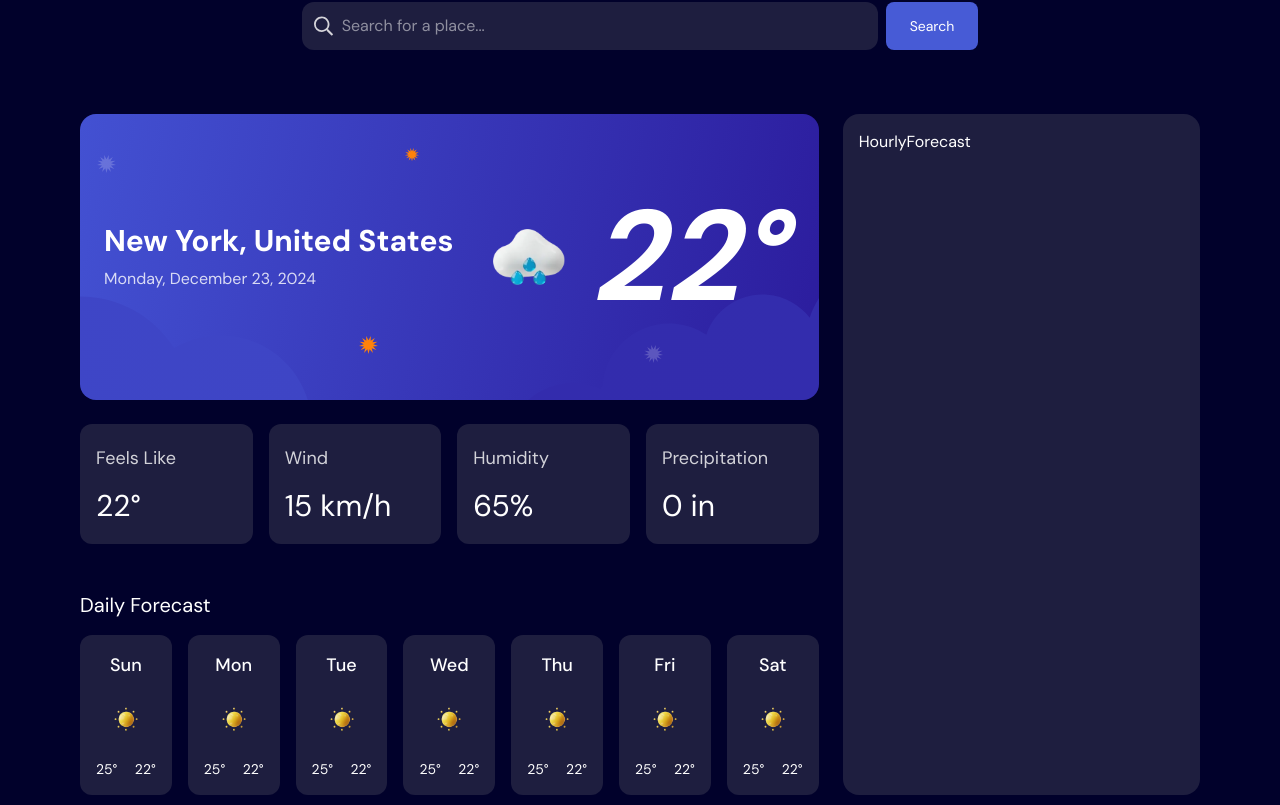
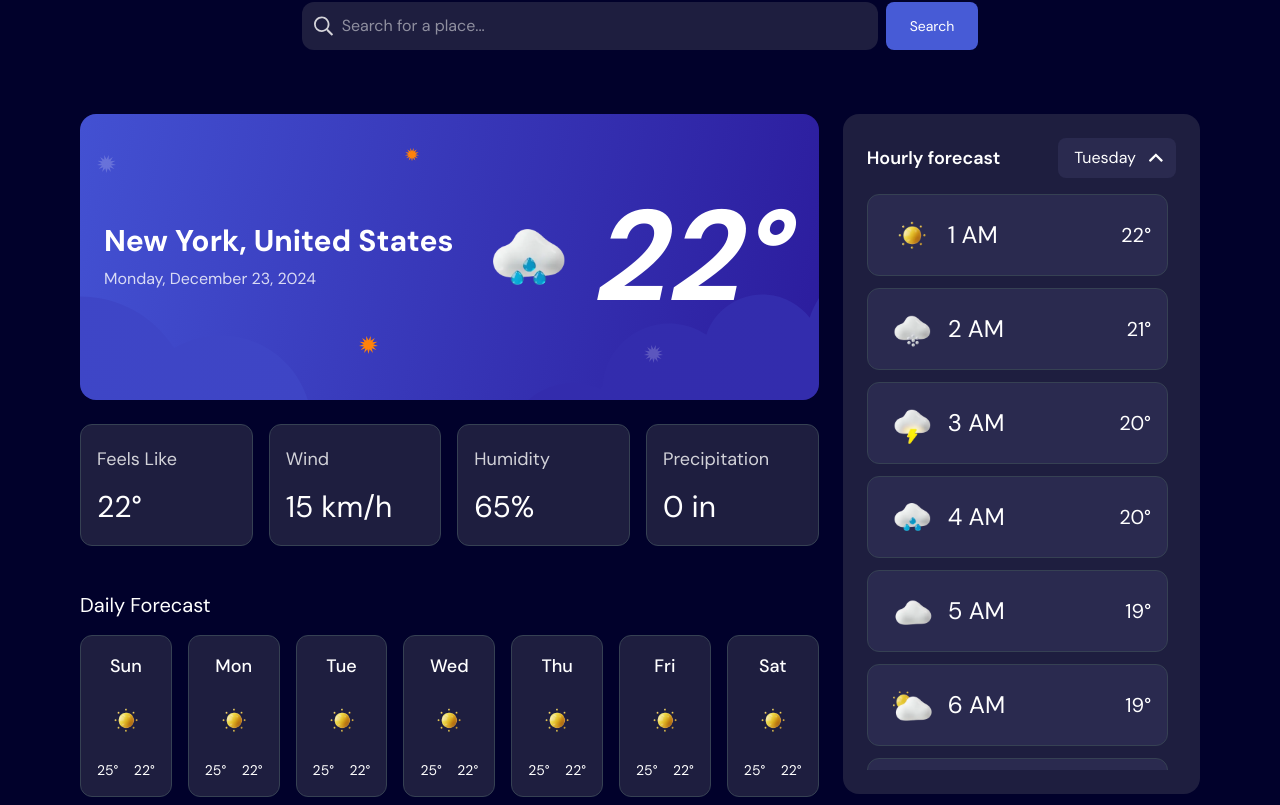
Before and after one commit to huynhnguyenday/sky-cloude, a Next.js app: page / in a window 1280 px wide. Shown: the part 315-1120 px from the top of the page. Built offline with nearby package versions, Linux system fonts and the light colour scheme.

Commit message:
feat: update hourlyforecast

```diff
--- a/src/app/page.js
+++ b/src/app/page.js
@@ -39,7 +39,7 @@ export default function Home() {
               </div>
             </div>
 
-            <div className="bg-[#1e1e3f] p-4 rounded-2xl">
+            <div>
               <HourlyForecast />
             </div>
           </div>
@@ -57,7 +57,7 @@ export default function Home() {
               <DailyForecast />
             </div>
 
-            <div className="bg-[#1e1e3f] p-4 rounded-2xl">
+            <div>
               <HourlyForecast />
             </div>
           </div>
--- a/src/components/DailyForecast.jsx
+++ b/src/components/DailyForecast.jsx
@@ -10,7 +10,7 @@ export default function DailyForecast() {
         {days.map((day, idx) => (
           <div
             key={idx}
-            className="bg-[#1e1e3f] rounded-xl p-4 flex flex-col items-center"
+            className="bg-[#1e1e3f] rounded-xl p-4 flex flex-col items-center border-[1px] border-gray-700"
           >
             {/* Top - Day */}
             <p className="text-lg font-medium text-center">{day}</p>
--- a/src/components/HourlyForecast.jsx
+++ b/src/components/HourlyForecast.jsx
@@ -1,3 +1,93 @@
+"use client";
+
+import { useState } from "react";
+
 export default function HourlyForecast() {
-  return <div>HourlyForecast</div>;
+  const [isOpen, setIsOpen] = useState(false);
+  const [selectedDay, setSelectedDay] = useState("Tuesday");
+
+  const days = [
+    "Sunday",
+    "Monday",
+    "Tuesday",
+    "Wednesday",
+    "Thursday",
+    "Friday",
+    "Saturday",
+  ];
+
+  const hours = [
+    { time: "1 AM", temp: "22°", icon: "/icon-sunny.webp" },
+    { time: "2 AM", temp: "21°", icon: "/icon-snow.webp" },
+    { time: "3 AM", temp: "20°", icon: "/icon-storm.webp" },
+    { time: "4 AM", temp: "20°", icon: "/icon-rain.webp" },
+    { time: "5 AM", temp: "19°", icon: "/icon-overcast.webp" },
+    { time: "6 AM", temp: "19°", icon: "/icon-partly-cloudy.webp" },
+    { time: "7 AM", temp: "20°", icon: "/icon-storm.webp" },
+  ];
+
+  return (
+    <div className="bg-[#1e1e3f] rounded-2xl p-6 text-white h-[680px] flex flex-col relative">
+      {/* Header */}
+      <div className="flex items-center justify-between mb-4 relative">
+        <h2 className="text-lg font-semibold">Hourly forecast</h2>
+
+        {/* Dropdown button */}
+        <div className="relative">
+          <button
+            onClick={() => setIsOpen(!isOpen)}
+            className="flex items-center gap-2 bg-[#2a2a4f] px-3 py-1 rounded-lg hover:bg-[#38386b]"
+          >
+            <span className="p-1">{selectedDay}</span>
+            <img
+              src="/icon-dropdown.svg"
+              alt="dropdown"
+              className={`w-4 h-4 transition-transform ${
+                open ? "rotate-180" : "rotate-0"
+              }`}
+            />
+          </button>
+
+          {/* Dropdown menu */}
+          {isOpen && (
+            <div className="absolute right-0 mt-2 w-40 p-2 bg-[#1e1e3f] rounded-xl shadow-lg overflow-hidden z-20 border-[1px] border-gray-700">
+              {days.map((day) => (
+                <button
+                  key={day}
+                  onClick={() => {
+                    setSelectedDay(day);
+                    setIsOpen(false);
+                  }}
+                  className={`w-full text-left px-4 py-2 rounded-xl cursor-pointer ${
+                    selectedDay === day ? "bg-[#38386b]" : "hover:bg-[#2f2f49]"
+                  }`}
+                >
+                  {day}
+                </button>
+              ))}
+            </div>
+          )}
+        </div>
+      </div>
+
+      {/* Scrollable content */}
+      <div className="flex-1 overflow-y-auto custom-scrollbar space-y-3 pr-2">
+        {hours.map((h, idx) => (
+          <div
+            key={idx}
+            className="flex items-center justify-between bg-[#2a2a4f] rounded-xl border border-gray-700 px-4 py-3"
+          >
+            {/* Left side: icon + time */}
+            <div className="flex items-center">
+              <img src={h.icon} alt="weather" className="w-14 h-14" />
+              <span className="text-2xl p-2">{h.time}</span>
+            </div>
+
+            {/* Right side: temperature */}
+            <span className="text-xl">{h.temp}</span>
+          </div>
+        ))}
+      </div>
+    </div>
+  );
 }
--- a/src/components/Units.jsx
+++ b/src/components/Units.jsx
@@ -32,7 +32,7 @@ export default function Units() {
       {open && (
         <>
           <div className="absolute right-0 top-full w-full h-3 bg-transparent "></div>
-          <div className="absolute right-0 mt-3 w-60 rounded-md shadow-lg bg-[#25253e] p-3 text-sm z-10 border-[1px] border-gray-700 ">
+          <div className="absolute right-0 mt-3 w-60 rounded-xl shadow-lg bg-[#25253e] p-3 text-sm z-10 border-[1px] border-gray-700 ">
             <div className="px-1">
               <div>
                 <p
--- a/src/components/WeatherDetails.jsx
+++ b/src/components/WeatherDetails.jsx
@@ -2,25 +2,25 @@ export default function WeatherDetails() {
   return (
     <div className="grid grid-cols-2 md:grid-cols-4 gap-4 text-start text-white">
       {/* Feels Like */}
-      <div className="bg-[#1e1e3f] rounded-xl px-4 py-5">
+      <div className="bg-[#1e1e3f] rounded-xl px-4 py-5 border-[1px] border-gray-700">
         <p className="text-lg opacity-80">Feels Like</p>
         <p className="text-3xl mt-4">22°</p>
       </div>
 
       {/* Wind */}
-      <div className="bg-[#1e1e3f] rounded-xl px-4 py-5">
+      <div className="bg-[#1e1e3f] rounded-xl px-4 py-5 border-[1px] border-gray-700">
         <p className="text-lg opacity-80">Wind</p>
         <p className="text-3xl mt-4">15 km/h</p>
       </div>
 
       {/* Humidity */}
-      <div className="bg-[#1e1e3f] rounded-xl px-4 py-5">
+      <div className="bg-[#1e1e3f] rounded-xl px-4 py-5 border-[1px] border-gray-700">
         <p className="text-lg opacity-80">Humidity</p>
         <p className="text-3xl mt-4">65%</p>
       </div>
 
       {/* Precipitation */}
-      <div className="bg-[#1e1e3f] rounded-xl px-4 py-5">
+      <div className="bg-[#1e1e3f] rounded-xl px-4 py-5 border-[1px] border-gray-700">
         <p className="text-lg opacity-80">Precipitation</p>
         <p className="text-3xl mt-4">0 in</p>
       </div>
```
